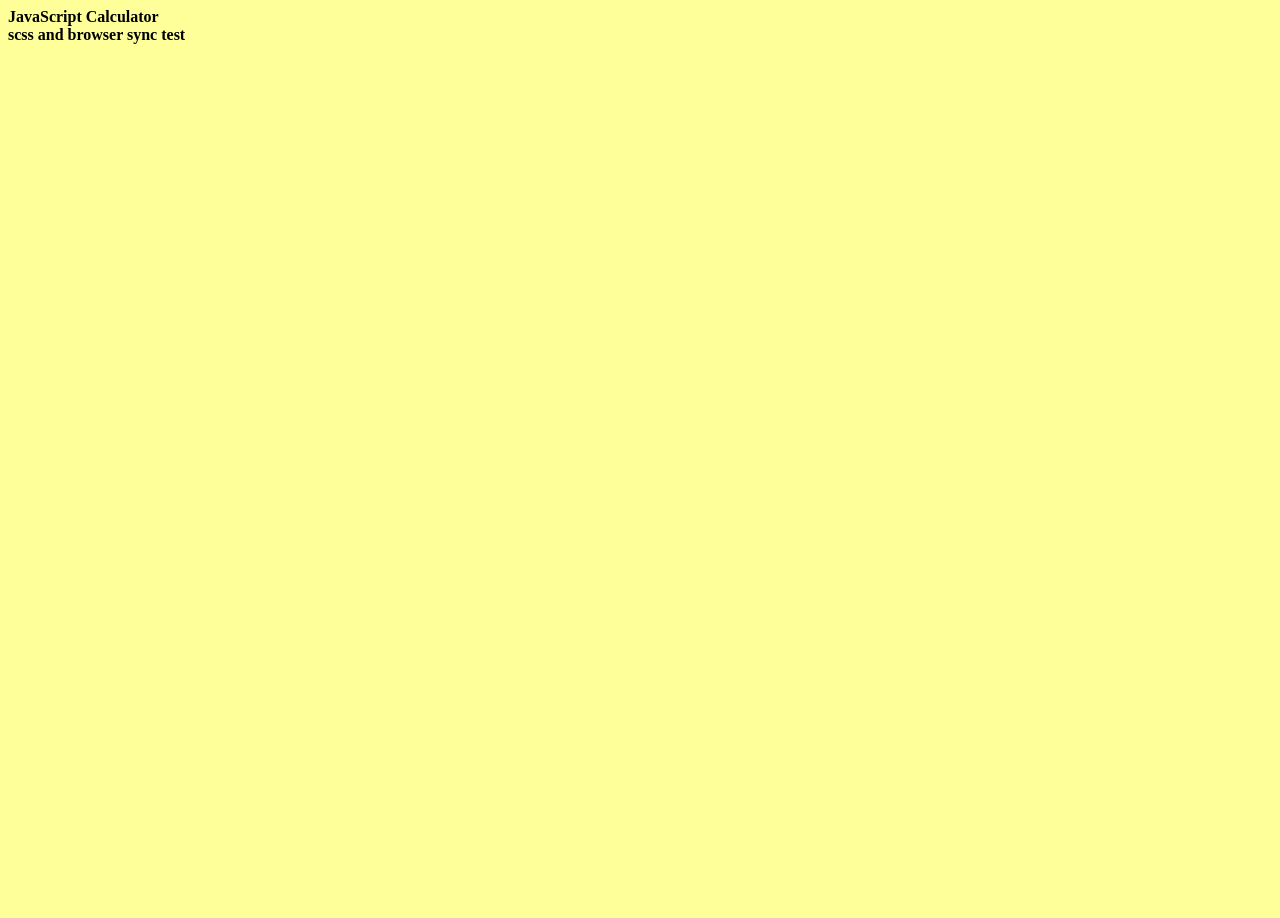
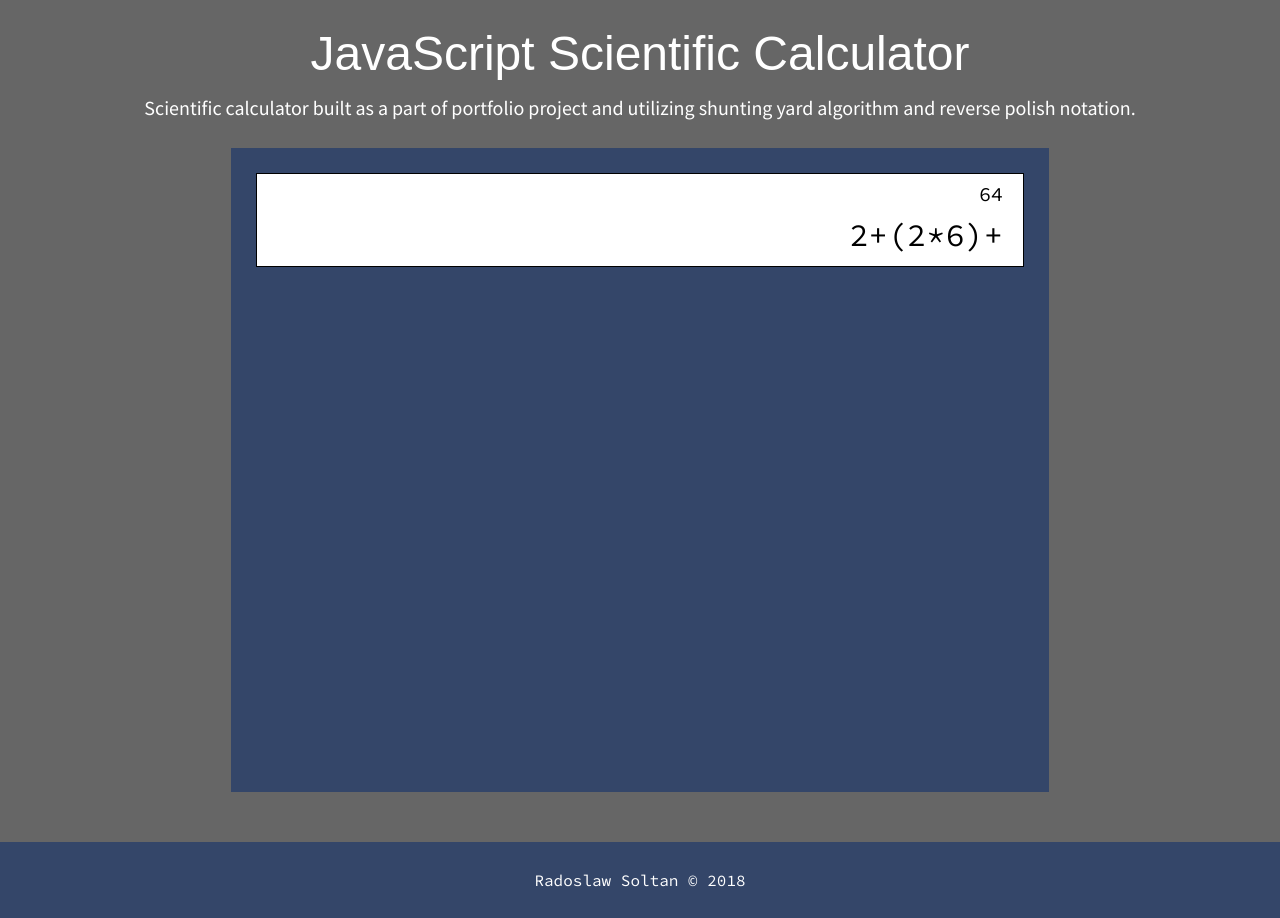
Before and after one commit to gothaw/scientific-calculator, a website built with webpack: page index.html in a window 1280 px wide. Before the commit the page ends 800 px from the top, so only its background shows below. Built offline with nearby package versions, Linux system fonts and the light colour scheme.

Commit message:
adding html and styling of header and footer

```diff
--- a/index.html
+++ b/index.html
@@ -3,14 +3,46 @@
 <head>
     <meta charset="UTF-8">
     <title>Scientific Calculator</title>
-    <link rel="stylesheet" href="dist/css/main.css">
+    <link rel="stylesheet" href="dist/css/main.css" media="screen">
+    <link href="https://fonts.googleapis.com/css?family=Source+Sans+Pro" rel="stylesheet">
+    <link href="https://fonts.googleapis.com/css?family=Source+Code+Pro" rel="stylesheet">
 </head>
 <body>
 <div class="wrapper">
-    <header>JavaScript Calculator</header>
-    <main>scss and browser sync test</main>
-    <footer></footer>
-</div><!--wrapper-->
+    <div class="inner">
+        <header>
+            <h1 class="app-title">JavaScript Scientific Calculator</h1> <!--/app-title-->
+            <div class="app-description">
+                Scientific calculator built as a part of portfolio project and utilizing shunting yard algorithm and reverse polish notation.
+            </div> <!--/app-description-->
+        </header>
+        <main>
+            <div class="calculator-wrapper">
+                <div class="calculator-header">
+                    <div class="output">
+                        64
+                    </div> <!--/output-->
+                    <div class="input">
+                        2+(2*6)+
+                    </div> <!--/input-->
+                </div> <!--/calculator-header-->
+                <div class="calculator-buttons">
+                    <div class="buttons-advance">
+
+                    </div>
+                    <div class="buttons-basic">
+
+                    </div>
+                </div> <!--/calculator buttons--->
+            </div> <!--/calculator wrapper-->
+        </main>
+    </div> <!--/inner-->
+    <footer>
+        <div class="app-footer">
+            Radoslaw Soltan &copy 2018
+        </div> <!--/app-footer-->
+    </footer>
+</div><!--/wrapper-->
 <script src="dist/js/bundle.js"></script>
 </body>
 </html>
--- a/package.json
+++ b/package.json
@@ -32,5 +32,6 @@
     "webpack": "~4.19.1",
     "webpack-cli": "~3.1.0",
     "webpack-server": "~0.1.2"
-  }
+  },
+  "dependencies": {}
 }
--- a/src/scss/main.scss
+++ b/src/scss/main.scss
@@ -1,9 +1,82 @@
-/*=========General======*/
-//Test styling
+/*==================================== Imports ====================================*/
 
-$col1 : yellow;
+@import 'partials/reset';
+
+/*==================================== General ====================================*/
+
+$bg-color : lighten(black, 40%);
+$color-dark : #344669;
+$text-color: white;
 
 body{
-  background-color: lighten($col1, 30%);
-  font-weight: bold;
+  background-color: $bg-color;
+  box-sizing: border-box;
 }
+.inner{
+  max-width: 1080px;
+  margin: 0 auto;
+}
+
+/*==================================== Header ====================================*/
+
+header{
+  color: $text-color;
+  text-align: center;
+  padding: 0 5px;
+  .app-title{
+    font-size: 2em;
+    font-family: "Agency FB", sans-serif;
+    margin: 30px 0 20px;
+    @media screen and (min-width: 1080px){
+      font-size: 3em;
+    }
+  }
+  .app-description{
+    font-size: 1em;
+    font-family: "Source Sans Pro", sans-serif;
+    margin-bottom: 30px;
+    @media screen and (min-width: 1080px){
+      font-size: 1.25em;
+    }
+  }
+}
+/*==================================== Main ====================================*/
+.calculator-wrapper{
+  width: 768px;
+  margin: 0 auto 50px;
+  background-color: $color-dark;
+  padding: 25px;
+  .calculator-header{
+    border: black solid 1px;
+  }
+  .output, .input{
+    background-color: white;
+    text-align: right;
+    padding-left: 20px;
+    padding-right: 20px;
+    font-family: "Source Code Pro", sans-serif;
+  }
+  .output{
+    font-size: 1.25em;
+    padding-top: 10px;
+  }
+  .input{
+    font-size: 2em;
+    padding-top: 15px;
+    padding-bottom: 15px;
+  }
+  .calculator-buttons{
+    height: 500px;
+  }
+}
+/*==================================== Footer ====================================*/
+footer{
+  background-color: $color-dark;
+  color: $text-color;
+  text-align: center;
+  .app-footer{
+    font-size: 1em;
+    font-family: "Source Code Pro", sans-serif;
+    padding: 30px 0;
+  }
+}
--- /dev/null
+++ b/src/scss/partials/_reset.scss
@@ -0,0 +1,52 @@
+/* http://meyerweb.com/eric/tools/css/reset/
+   v4.0 | 20180602
+   License: none (public domain)
+*/
+
+html, body, div, span, applet, object, iframe,
+h1, h2, h3, h4, h5, h6, p, blockquote, pre,
+a, abbr, acronym, address, big, cite, code,
+del, dfn, em, img, ins, kbd, q, s, samp,
+small, strike, strong, sub, sup, tt, var,
+b, u, i, center,
+dl, dt, dd, ol, ul, li,
+fieldset, form, label, legend,
+table, caption, tbody, tfoot, thead, tr, th, td,
+article, aside, canvas, details, embed,
+figure, figcaption, footer, header, hgroup,
+main, menu, nav, output, ruby, section, summary,
+time, mark, audio, video {
+	margin: 0;
+	padding: 0;
+	border: 0;
+	font-size: 100%;
+	font: inherit;
+	vertical-align: baseline;
+}
+/* HTML5 display-role reset for older browsers */
+article, aside, details, figcaption, figure,
+footer, header, hgroup, main, menu, nav, section {
+	display: block;
+}
+/* HTML5 hidden-attribute fix for newer browsers */
+*[hidden] {
+    display: none;
+}
+body {
+	line-height: 1;
+}
+ol, ul {
+	list-style: none;
+}
+blockquote, q {
+	quotes: none;
+}
+blockquote:before, blockquote:after,
+q:before, q:after {
+	content: '';
+	content: none;
+}
+table {
+	border-collapse: collapse;
+	border-spacing: 0;
+}
```
Also changed, not shown: dist/css/main.css.
